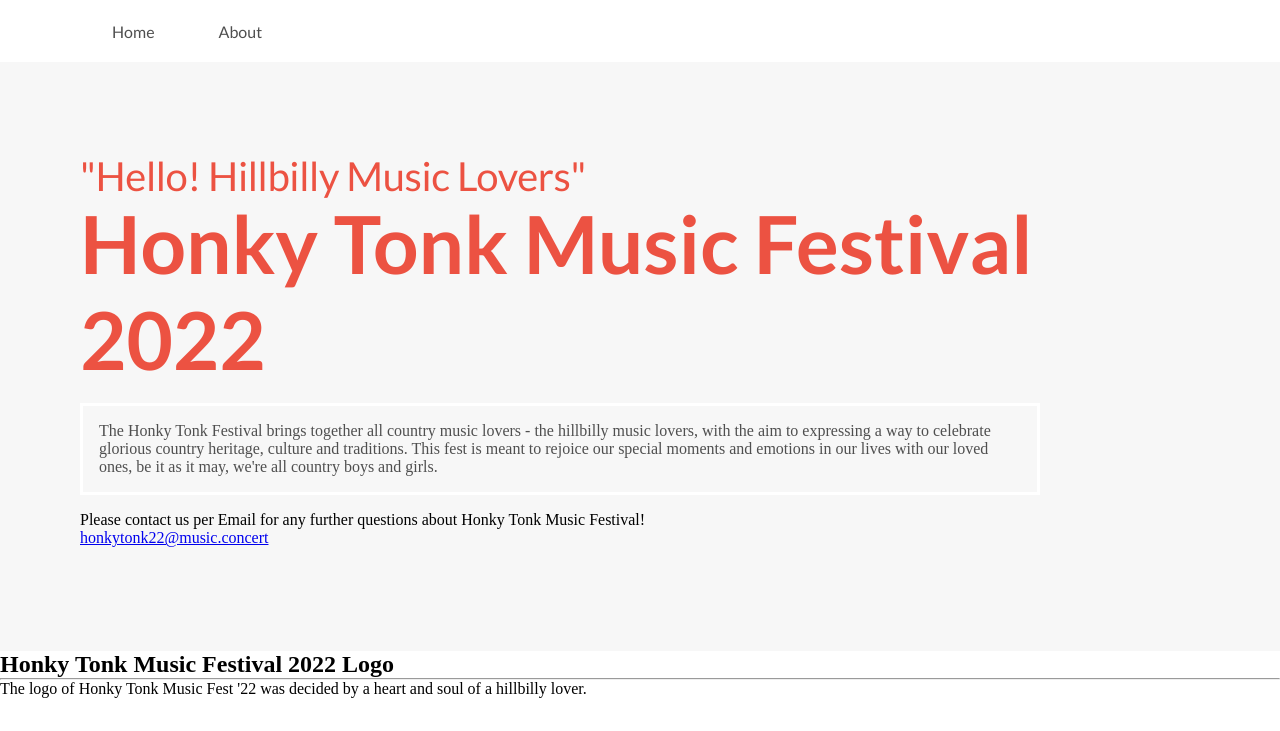
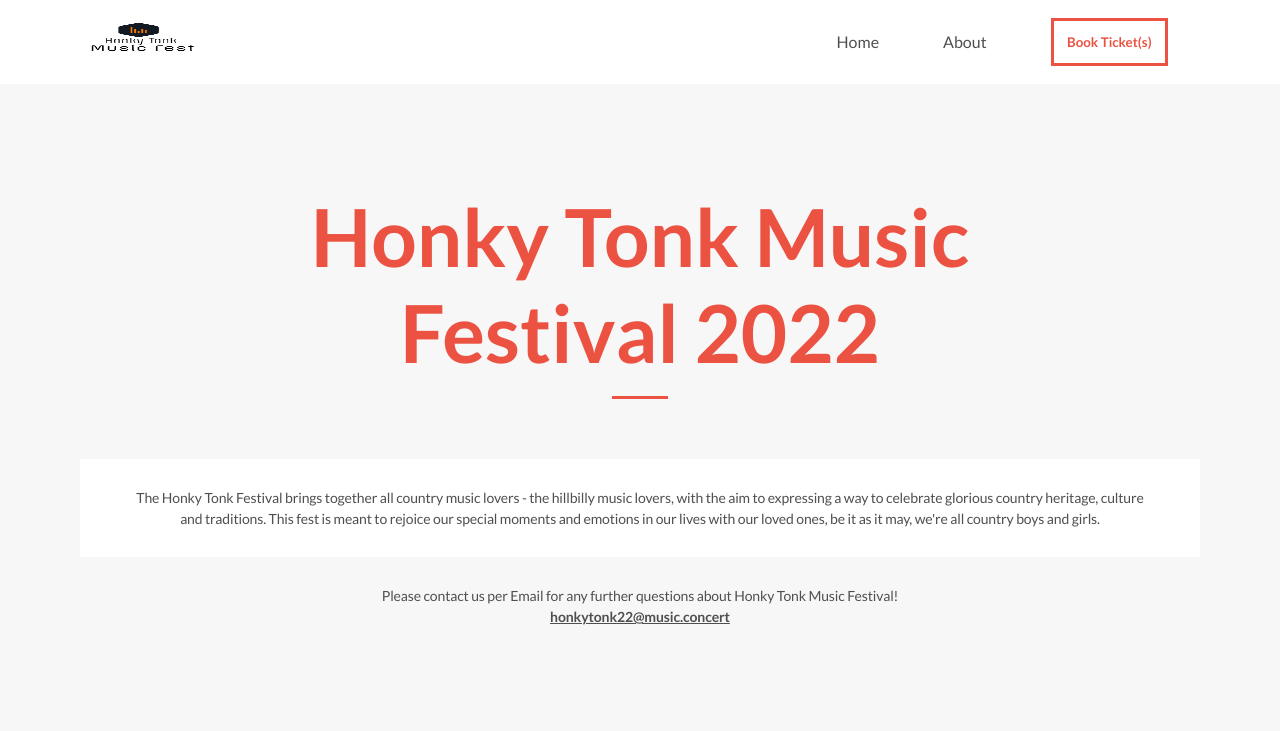
Before and after one commit to LIBERCOSOFT/music-festival, a plain HTML site: page about.html in a window 1280 px wide. Shown: the top 731 px of the page. Drawn offline with Linux system fonts and the light colour scheme.

Commit message:
Create hero section for about page in desktop view

```diff
--- a/about.html
+++ b/about.html
@@ -20,6 +20,7 @@
         <div class="bar"></div>
         <div class="bar"></div>
       </div>
+      <a><img src="assets/images/logo.png" /></a>
       <div class="mobile__dropdown no__display">
         <div class="cancel">
           <div class="cancel__bar__1"></div>
@@ -32,6 +33,9 @@
           <li>
             <a href="#">About</a>
           </li>
+          <li>
+            <button type="button">Book Ticket(s)</button>
+          </li>
         </ul>
       </div>
     </nav>
@@ -39,10 +43,14 @@
       <section class="hero about__hero__container">
         <header>
           <span class="par">"Hello! Hillbilly Music Lovers"</span>
-          <h1>Honky Tonk Music Festival 2022</h1>
+          <h1>
+            Honky Tonk Music <br />
+            Festival 2022
+          </h1>
         </header>
+        <hr />
         <div class="hero__desc about__hero__desc">
-          <p class="hero__desc__txt about__par about__hero__desc__txt">
+          <p class="about__par about__hero__desc__txt">
             The Honky Tonk Festival brings together all country music lovers -
             the hillbilly music lovers, with the aim to expressing a way to
             celebrate glorious country heritage, culture and traditions. This
--- a/style.css
+++ b/style.css
@@ -400,12 +400,23 @@
     text-align: justify;
   }
 
+  .about__par {
+    font-family: 'Lato', Arial, Helvetica, sans-serif;
+    font-style: normal;
+    font-weight: 400;
+    font-size: 14px;
+    line-height: 21px;
+    letter-spacing: -0.01em;
+    color: #4f4f4f;
+  }
+
   nav {
     display: flex;
     justify-content: space-between;
     padding: 1em 5em;
   }
 
+  .about__hero__container header span,
   nav .hamburger,
   #mobile__footer {
     display: none;
@@ -532,6 +543,7 @@
     margin: 0.5em 0;
   }
 
+  .about__hero__container hr,
   .musicians header hr,
   .partner header hr,
   .event header hr {
@@ -627,4 +639,28 @@
     align-items: center;
     padding: 1em 0;
   }
+
+  /* about session */
+  .about__hero__container {
+    display: flex;
+    flex-direction: column;
+    text-align: center;
+  }
+
+  .about__hero__desc {
+    margin: 1em 0;
+  }
+
+  .about__hero__desc__txt {
+    margin: 2em auto;
+    padding: 2em 4em;
+    background-color: #fff;
+    color: #4f4f4f;
+  }
+
+  .about__hero__desc .about__email a {
+    color: #4f4f4f;
+    text-decoration: underline;
+    font-weight: bolder;
+  }
 }
```
